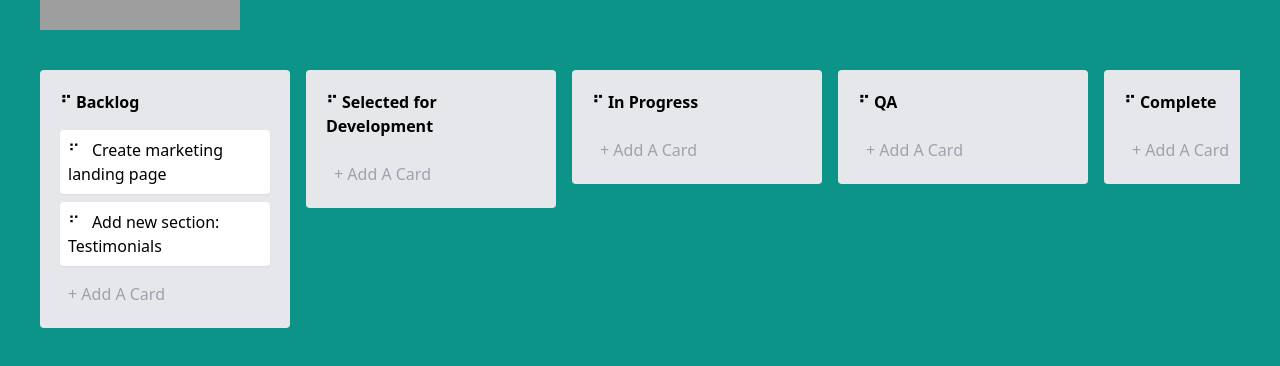
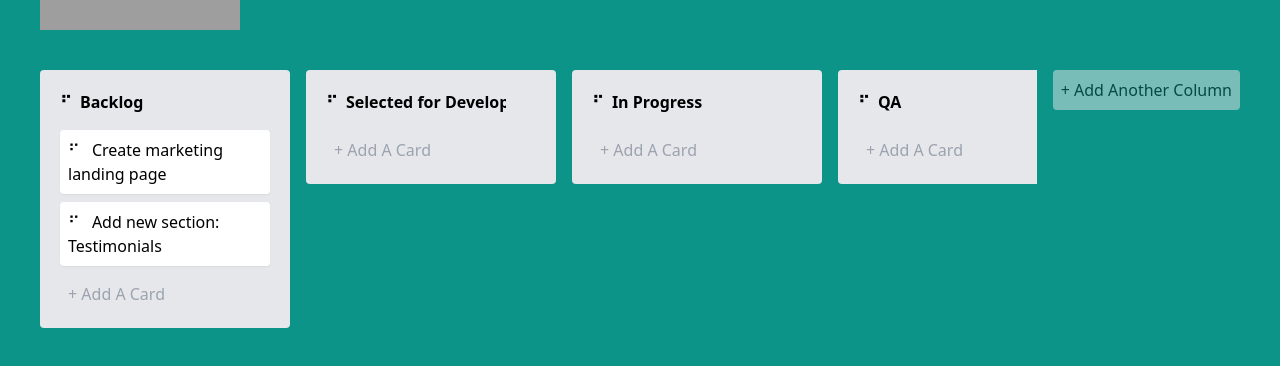
Before and after one commit to MinatoNami/nuxt-3-trello-board, a Nuxt app: page / in a window 1280 px wide. Shown: the part 160-526 px from the top of the page. Built offline with nearby package versions, Linux system fonts and the light colour scheme; grey boxes are pictures that could not be loaded.

Commit message:
Add data persistence and update/delete for columns/tasks

```diff
--- a/components/TrelloBoard.vue
+++ b/components/TrelloBoard.vue
@@ -2,7 +2,9 @@
 import type { Column, Task } from "@/types";
 import { nanoid } from "nanoid";
 import draggable from "vuedraggable";
-const columns = ref<Column[]>([
+const columns = useLocalStorage<Column[]>(
+  "trelloBoard",
+  [
     {
       id: nanoid(),
       title: "Backlog",
@@ -25,17 +27,50 @@ const columns = ref<Column[]>([
     { title: "In Progress", id: nanoid(), tasks: [] },
     { title: "QA", id: nanoid(), tasks: [] },
     { title: "Complete", id: nanoid(), tasks: [] },
-]);
+  ],
+  {
+    serializer: {
+      read: (value) => {
+        return JSON.parse(value).map((column: Column) => {
+          column.tasks = column.tasks.map((task: Task) => {
+            task.createdAt = new Date(task.createdAt);
+            return task;
+          });
+          return column;
+        });
+      },
+      write: (value) => {
+        return JSON.stringify(value);
+      },
+    },
+  }
+);
 
 const alt = useKeyModifier("Alt");
 const handlePull = () => {
   const temp = alt.value ? "clone" : true;
   return temp;
 };
+
+const createColumn = () => {
+  const column: Column = {
+    id: nanoid(),
+    title: "",
+    tasks: [],
+  };
+  columns.value.push(column);
+  nextTick(() => {
+    (
+      document.querySelector(
+        ".column:last-of-type .title-input"
+      ) as HTMLInputElement
+    ).focus();
+  });
+};
 </script>
 
 <template>
-  <div>
+  <div class="flex items-start overflow-x-auto gap-4">
     <draggable
       v-model="columns"
       group="columns"
@@ -48,7 +83,17 @@ const handlePull = () => {
         <div class="column bg-gray-200 p-5 rounded min-w-[250px]">
           <header class="font-bold mb-4">
             <DragHandle />
-            {{ column.title }}
+            <input
+              class="title-input bg-transparent focus:bg-white rounded px-1 w-4/5"
+              @keyup.enter="($event.target as HTMLInputElement).blur()"
+              @keydown.backspace="
+                column.title === ''
+                  ? (columns = columns.filter((c) => c.id !== column.id))
+                  : null
+              "
+              type="text"
+              v-model="column.title"
+            />
           </header>
           <draggable
             v-model="column.tasks"
@@ -58,13 +103,26 @@ const handlePull = () => {
             handle=".drag-handle"
           >
             <template #item="{ element: task }: { element: Task }">
-              <div><TrelloBoardTask :task="task" /></div>
+              <div>
+                <TrelloBoardTask
+                  :task="task"
+                  @delete="
+                    column.tasks = column.tasks.filter((t) => t.id !== $event)
+                  "
+                />
+              </div>
             </template>
           </draggable>
           <footer><NewTask @add="column.tasks.push($event)" /></footer>
         </div>
       </template>
     </draggable>
+    <button
+      @click="createColumn"
+      class="bg-gray-200 whitespace-nowrap p-2 rounded opacity-50"
+    >
+      + Add Another Column
+    </button>
   </div>
 </template>
 
--- a/components/TrelloBoardTask.vue
+++ b/components/TrelloBoardTask.vue
@@ -1,16 +1,47 @@
 <script setup lang="ts">
-import type { Task } from "@/types";
-defineProps<{ task: Task }>();
+import type { ID, Task } from "@/types";
+
+const props = defineProps<{ task: Task }>();
+const emit = defineEmits<{ (e: "delete", payload: ID): void }>();
+
+const focused = ref(false);
+onKeyStroke("Backspace", (e) => {
+  if (focused.value) {
+    emit("delete", props.task.id);
+  }
+});
 </script>
 
 <template>
   <div
     :title="task.createdAt.toLocaleDateString()"
     class="task bg-white p-2 mb-2 rounded shadow-sm max-w-[250px]"
+    @focus="focused = true"
+    @blur="focused = false"
+    tabindex="0"
   >
     <DragHandle class="pr-2" />
     <span>{{ task.title }}</span>
   </div>
 </template>
 
-<style></style>
+<style>
+.sortable-drag .task {
+  transform: rotate(5deg);
+}
+
+.sortable-ghost .task {
+  position: relative;
+}
+
+.sortable-ghost .task::after {
+  content: "";
+  @apply absolute top-0 bottom-0 left-0 right-0 bg-slate-300 rounded;
+}
+
+.task:focus,
+.task:focus-visible {
+  @apply outline-gray-400 !important;
+  outline: gray auto 1px;
+}
+</style>
```
Lines whose indentation alone changed are shown as unchanged.
